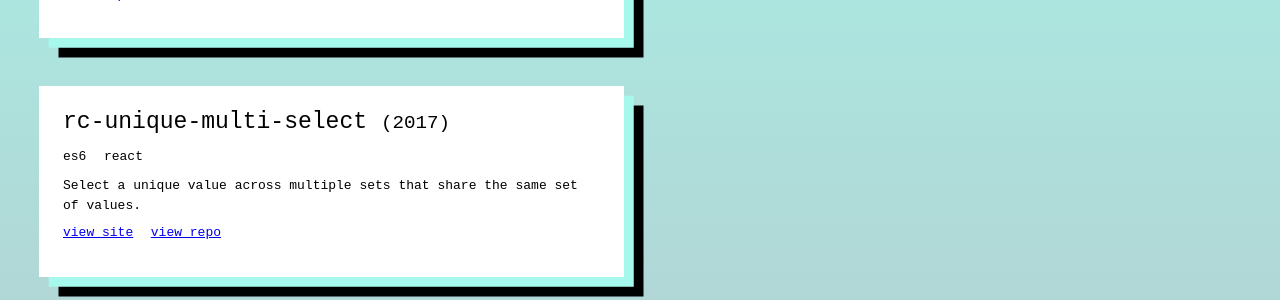
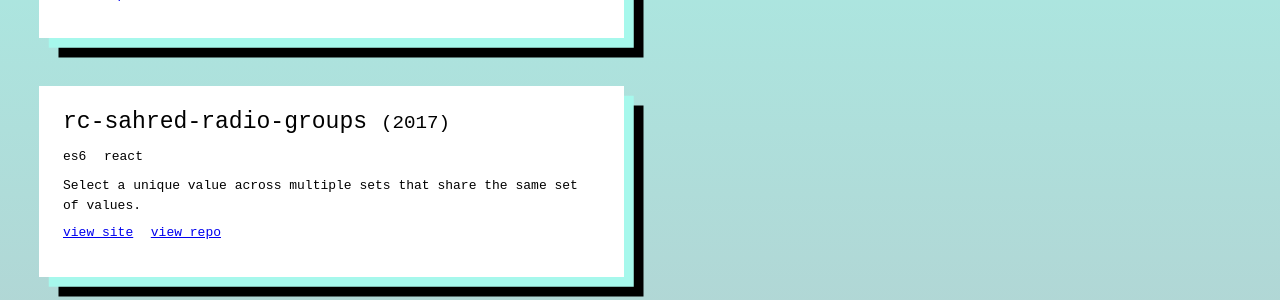
Before and after one commit to dogsGhost/dogsGhost.github.io, a Jekyll site: the page built from index.html, in a window 1280 px wide and 900 px high. Shown: the part 408-708 px from the top of the window. Built offline with Jekyll 4.4.1, drawn with Linux system fonts in a browser that asks for light colours.

Commit message:
update for project rename

```diff
--- a/_posts/2017-07-25-rc-unique-multi-select.md
+++ b/_posts/2017-07-25-rc-shared-radio-groups.md
@@ -1,9 +1,9 @@
 ---
 layout: post
-title:  "rc-unique-multi-select"
+title:  "rc-sahred-radio-groups"
 date:   2017-07-25
 categories: es6 react
-demo_url: "http://davwilh.com/rc-unique-multi-select/"
+demo_url: "http://davwilh.com/rc-sahred-radio-groups/"
 on_github: true
 ---
 
```
